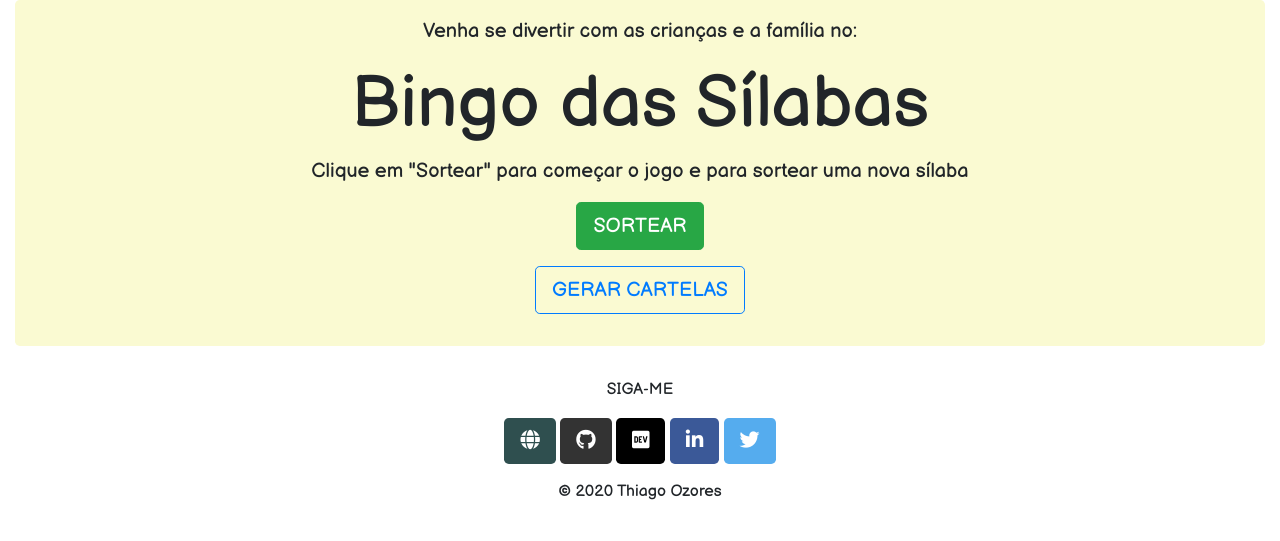
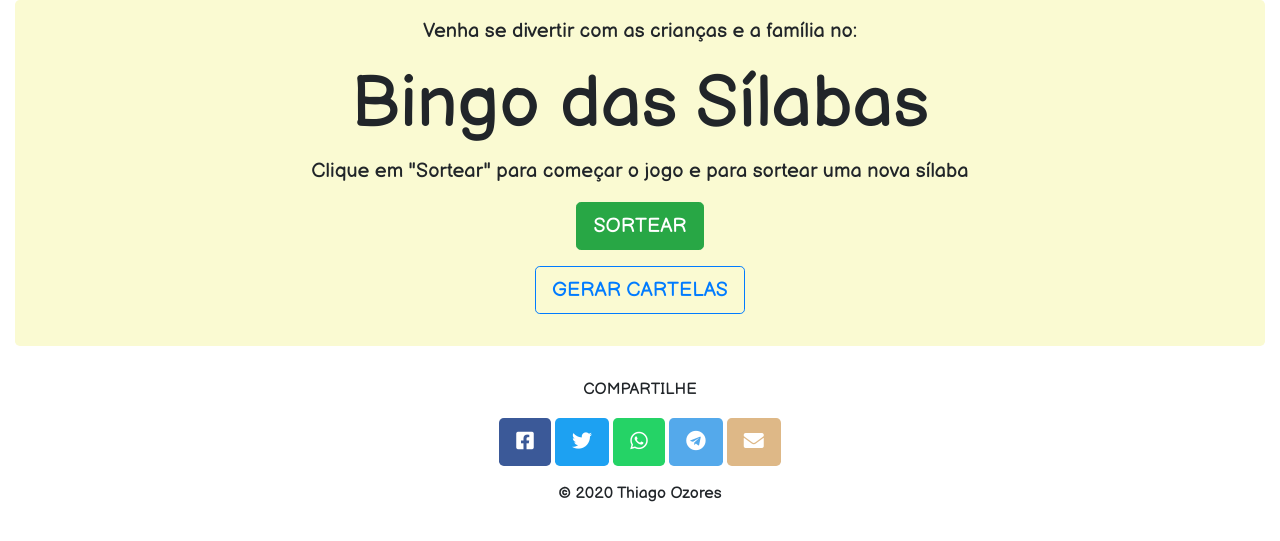
Before and after one commit to zozores/bingo-silabas, a Django app: page / in a window 1280 px wide. Shown: the top 541 px of the page. Run offline with Django 3.2, Linux system fonts and the light colour scheme; data that the repository does not hold is empty; some libraries are stand-ins or nearby versions.

Commit message:
adicionando icones de compartilhamento

```diff
--- a/static/css/style.css
+++ b/static/css/style.css
@@ -20,27 +20,42 @@ table.table-bordered > tbody > tr > td {
     border:1px solid black;
 }
 
-.btn-li {
+.btn-social,
+.btn-social:visited,
+.btn-social:focus,
+.btn-social:hover,
+.btn-social:active {
+    color: #ffffff;
+    text-decoration: none;
+    transition: opacity .15s ease-in-out;
+}
+
+.btn-social:hover,
+.btn-social:active {
+    opacity: .75;
+}
+
+.btn-fb {
     background-color: #3b5998 !important;
     color: white !important;
 }
 
-.btn-git {
-    background-color: #333 !important;
+.btn-tw {
+    background-color: #1da1f2 !important;
     color: white !important;
 }
 
-.btn-tw {
-    background-color: #55acee !important;
+.btn-wa {
+    background-color: #25d366 !important;
     color: white !important;
 }
 
-.btn-dev {
-    background-color: #000 !important;
+.btn-te {
+    background-color: #54a9eb !important;
     color: white !important;
 }
 
-.btn-web {
-    background-color: darkslategray !important;
+.btn-ma {
+    background-color: burlywood !important;
     color: white !important;
 }
--- a/templates/home.html
+++ b/templates/home.html
@@ -21,14 +21,24 @@
         <div class="row justify-content-center">
             <div class="col-md-3">
                 <p style="text-align: center; background-color: unset;">
-                    SIGA-ME
+                    COMPARTILHE
                 </p>
                 <p style="text-align: center;">
-                    <a class="btn-floating btn-lg btn-web" type="button" role="button" href="https://ozorest.me"><i class="fa fa-globe"></i></a>
-                    <a class="btn-floating btn-lg btn-git" type="button" role="button" href="https://github.com/ozorest"><i class="fab fa-github"></i></a>
-                    <a class="btn-floating btn-lg btn-dev" type="button" role="button" href="https://dev.to/ozorest"><i class="fab fa-dev"></i></a>
-                    <a class="btn-floating btn-lg btn-li" type="button" role="button" href="https://linkedin.com/in/tozores"><i class="fab fa-linkedin-in"></i></a>
-                    <a class="btn-floating btn-lg btn-tw" type="button" role="button" href="https://twitter.com/0zorest"><i class="fab fa-twitter"></i></a>
+                    <a class="btn btn-lg btn-social btn-fb" href="https://www.facebook.com/sharer/sharer.php?u={{ request.build_absolute_uri }}" target="_blank" title="Compartilhe esta página no Facebook">
+                        <i class="fab fa-facebook-square"></i>
+                    </a>
+                    <a class="btn btn-lg btn-social btn-tw" href="https://twitter.com/intent/tweet?text=Bingo&nbsp;das&nbsp;S&iacute;labas&amp;url={{ request.build_absolute_uri }}" target="_blank" title="Compartilhe esta página no Twitter">
+                        <i class="fab fa-twitter"></i>
+                    </a>
+                    <a class="btn btn-lg btn-social btn-wa" href="https://web.whatsapp.com/send?text=Bingo&nbsp;das&nbsp;S&iacute;labas&nbsp;{{ request.build_absolute_uri }}" target="_blank" title="Compartilhe esta página no WhatsApp">
+                        <i class="fab fa-whatsapp"></i>
+                    </a>
+                    <a class="btn btn-lg btn-social btn-te" href="https://t.me/share/url?url={{ request.build_absolute_uri }}&text=Bingo&nbsp;das&nbsp;S&iacute;labas" target="_blank" title="Compartilhe esta página no Telegram">
+                        <i class="fab fa-telegram"></i>
+                    </a>
+                    <a class="btn btn-lg btn-social btn-ma" href="mailto:?subject=Bingo&nbsp;das&nbsp;S&iacute;labas&amp;body={{ request.build_absolute_uri }}" target="_blank" title="Compartilhe esta página por email">
+                        <i class="fa fa-envelope"></i>
+                    </a>
                 </p>
                 <p style="text-align: center;">
                     © 2020 Thiago Ozores
```
